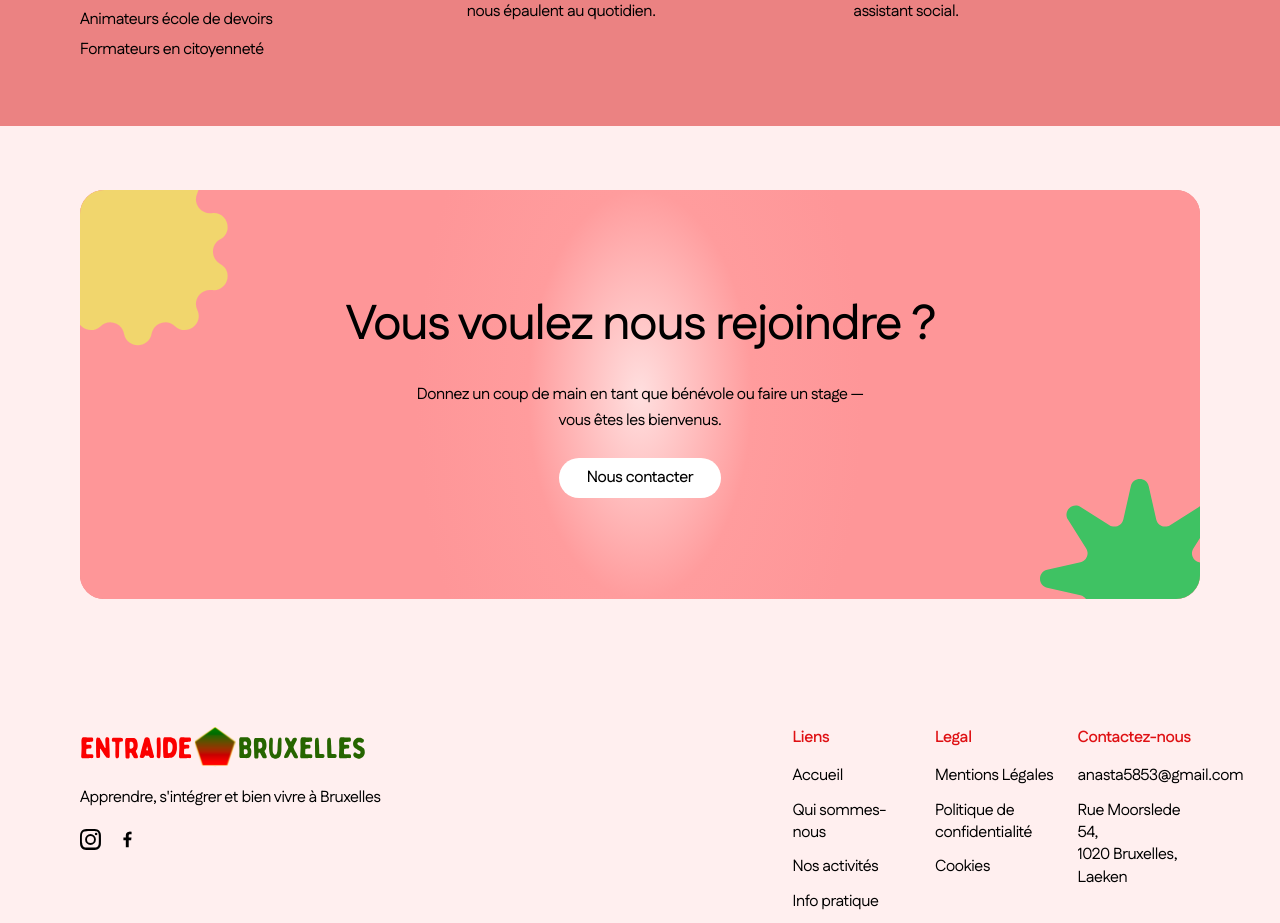
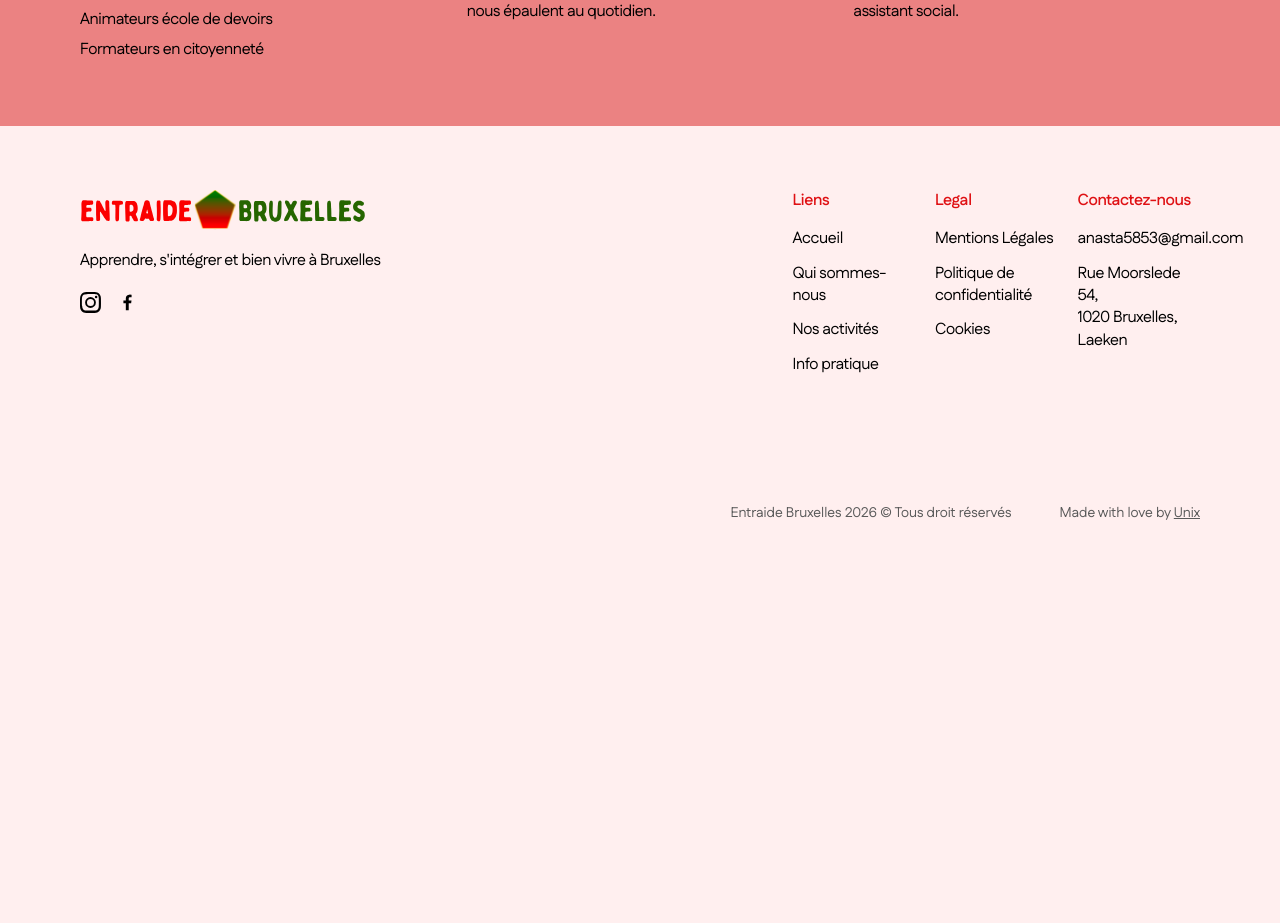
Before and after one commit to lauraocampogil/Entraide_asbl, a SvelteKit app: page /qui-sommes-nous in a window 1280 px wide. Shown: the part 2468-3391 px from the top of the page. After the commit the page ends 3030 px from the top, so only its background shows below. Built offline with nearby package versions, Linux system fonts and the light colour scheme.

Commit message:
Deleted CTA from wrong side

```diff
--- a/src/routes/qui-sommes-nous/+page.svelte
+++ b/src/routes/qui-sommes-nous/+page.svelte
@@ -76,16 +76,6 @@
 					}
 				]
 			}
-		},
-		{
-			type: 'CTABlock',
-			props: {
-				title: 'Vous voulez nous rejoindre ?',
-				description:
-					'Donnez un coup de main en tant que bénévole ou faire un stage — vous êtes les bienvenus.',
-				ctaLabel: 'Nous contacter',
-				ctaHref: '/info-pratique'
-			}
 		}
 	];
 </script>
```
